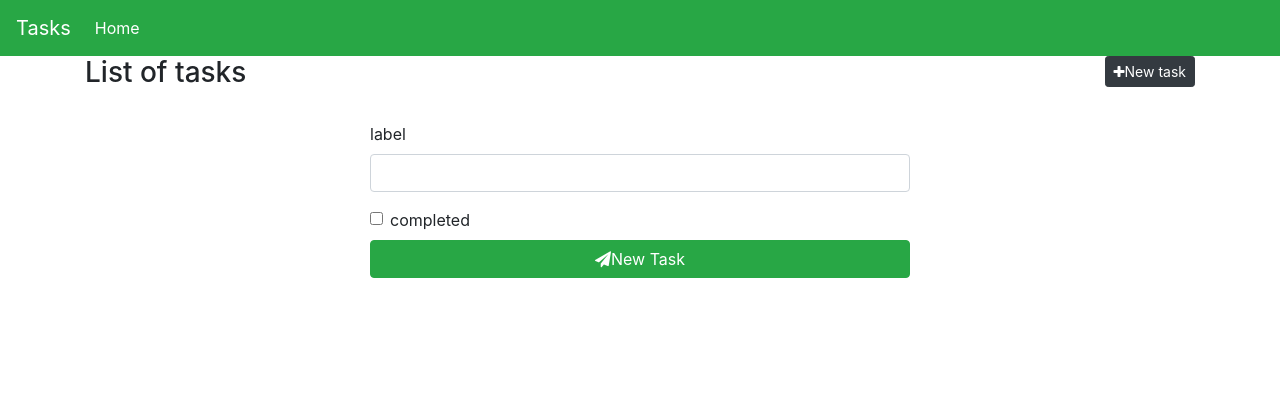
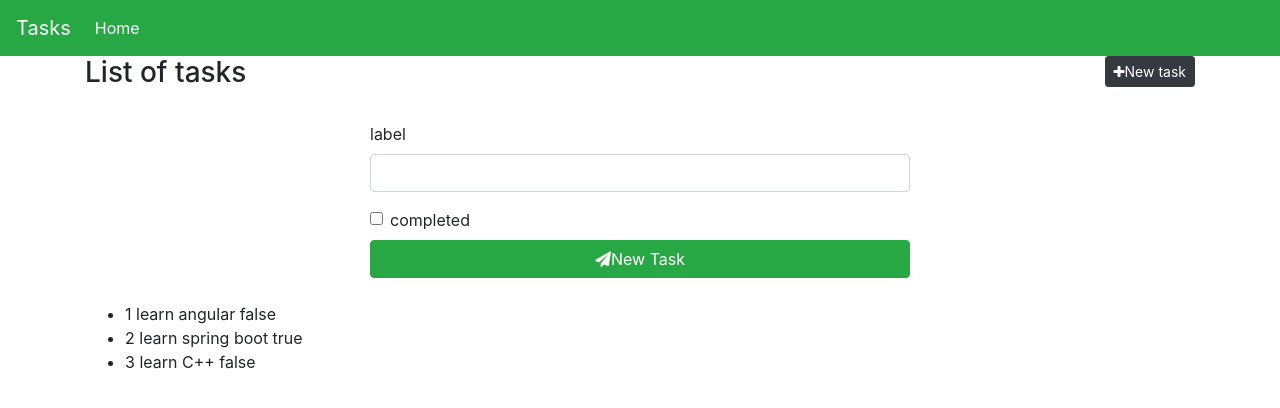
Before and after one commit to lamine1305/tasks, an Angular app: page / in a window 1280 px wide. Shown: the top 408 px of the page. Built offline with nearby package versions, Linux system fonts and the light colour scheme; data requests are answered from the project's data file.

Commit message:
Affichage des tasks

```diff
--- a/src/app/modules/task.ts
+++ b/src/app/modules/task.ts
@@ -2,5 +2,5 @@ export interface Task {
 
     id:number;
     label : string;
-    completed :boolean;
+    completed : boolean;
 }
--- a/src/app/services/task.service.ts
+++ b/src/app/services/task.service.ts
@@ -13,8 +13,8 @@ export class TaskService {
 
     findAllTasks()
     {
-      //alert("salut sevice");
-      //return this.http.get<Task[]>("http://localhost:3000/tasks");
+      alert("salut sevice");
+      return this.http.get<Task[]>("http://localhost:3000/tasks");
     }
 
    }
--- a/src/app/tasks/tasks.component.html
+++ b/src/app/tasks/tasks.component.html
@@ -1,41 +1,40 @@
-<div class="row">
-  <div class="col-md-6">
+<div class ="row">
+    <div class ="col-md-6">
         <h3>List of tasks</h3>
    </div>
 
-  <div class="col-md-6 text-right">
+    <div class ="col-md-6 text-right">
         <button class="btn btn-dark btn-sm">
         <i class="fa fa-plus"></i>New task
         </button>
     </div>
 </div>
 
+
 <div class="row my-4">
   <div class="col-md-6 mx-auto">
+
       <div class="form-group">
             <label for="label">label</label>
-      <input id="label" type="text" class="form-control" />
+            <input id="label" type="text" class="form-control">
       </div>
 
       <div class="form-check my-2">
           <label class="form-check-label">
-        <input type="checkbox" class="form-check-input" />
+              <input type ="checkbox" class="form-check-input">
               completed
           </label>
       </div>
     <button type="button" name="" id="" class="btn btn-success btn-block">
-      <i class="fa fa-send"></i>New Task
-    </button>
+      <i class="fa fa-send"></i>New Task</button>
+
  </div>
 </div>
 
-<!-- <div class="row">
-  <div class="col-md-6 mx-auto">
-     <ul class="list-group">test
-       <li *ngFor ="let task of tasks">
-          {{task.label}}
-          {{task.completed}}
+<ul>
+    <li *ngFor="let task of tasks">
+        {{ task.id }}
+        {{ task.label }}
+        {{ task.completed }}
     </li>
-
-  </div>
-</div>-->
+</ul>
--- a/src/app/tasks/tasks.component.ts
+++ b/src/app/tasks/tasks.component.ts
@@ -9,17 +9,17 @@ import { Task } from '../modules/task';
 })
 export class TasksComponent implements OnInit {
 
-  //tasks :Task[]=[];
+     tasks :Task[]=[];
   constructor(private taskSerive:TaskService) { }
 
   ngOnInit() {
-    //this.getTasks()
+    this.getTasks()
   }
 
   getTasks()
   {
-  //  alert("salut component");
-   // this.taskSerive.findAllTasks().subscribe(tasks=>this.tasks=tasks)
+  alert("salut component");
+    this.taskSerive.findAllTasks().subscribe(tasks=>this.tasks=tasks);
   }
 
 }
```
Lines whose indentation alone changed are shown as unchanged.
